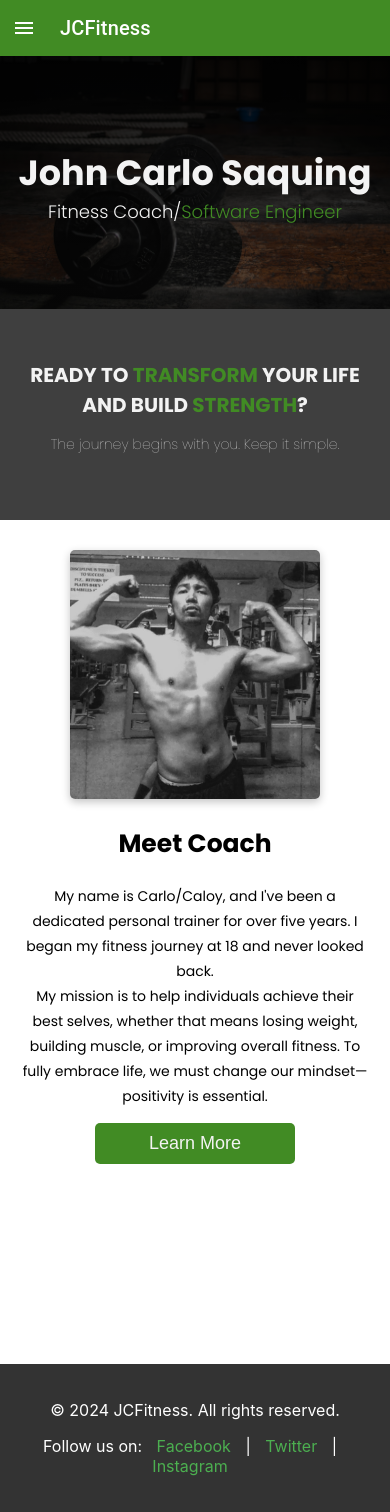
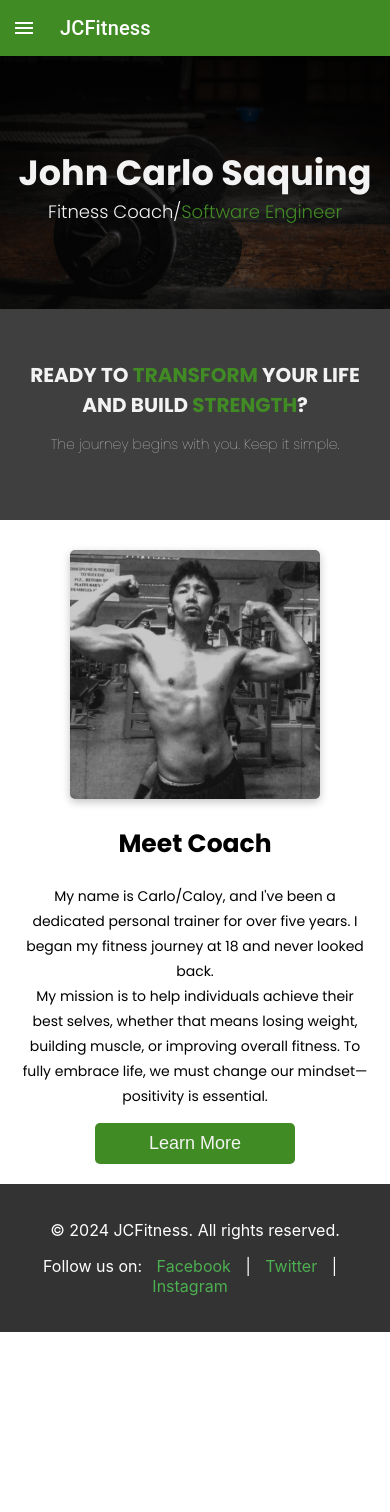
Before and after one commit to Caloy1218/FitnessWebsite, a React (Create React App) app in the folder Client/jcf-fitness/: page / in a window 390 px wide. After the commit the page ends 1332 px from the top, so only its background shows below. Built offline with nearby package versions, Linux system fonts and the light colour scheme.

Commit message:
Fixed the home.css

```diff
--- a/Client/jcf-fitness/src/components/Home/Home.css
+++ b/Client/jcf-fitness/src/components/Home/Home.css
@@ -4,6 +4,7 @@
     align-items: center;
     flex-direction: column;
     font-family: poppins;
+    margin-bottom: 20px;
 }
 .title-container{
     background: linear-gradient(rgba(0, 0, 0, 0.9), rgba(0, 0, 0, 0.6)),
@@ -119,6 +120,7 @@
     }
     .coach-content-container{
         justify-content:flex-start;
+        height: auto;
     }
     .meet-coach-container{
         flex-direction: column;
```
